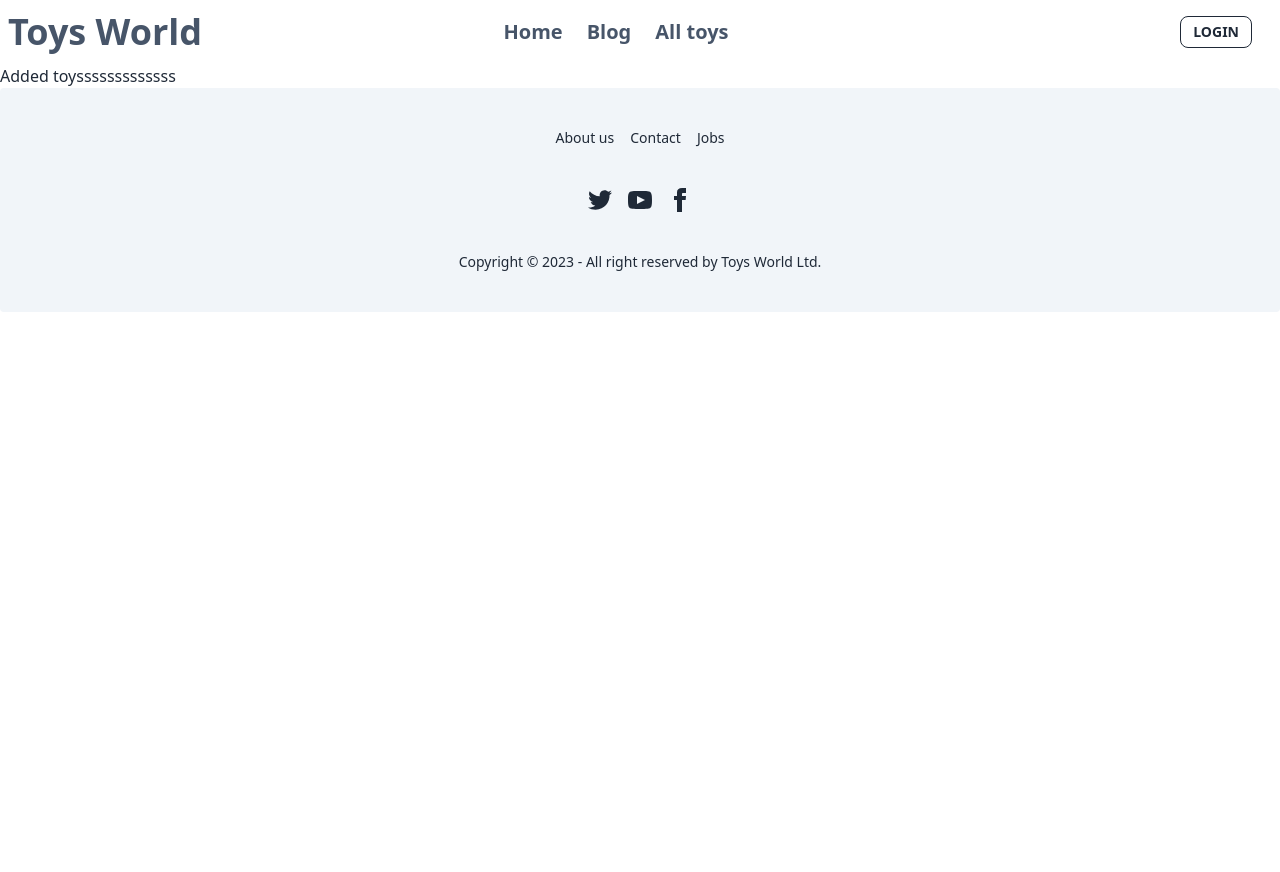
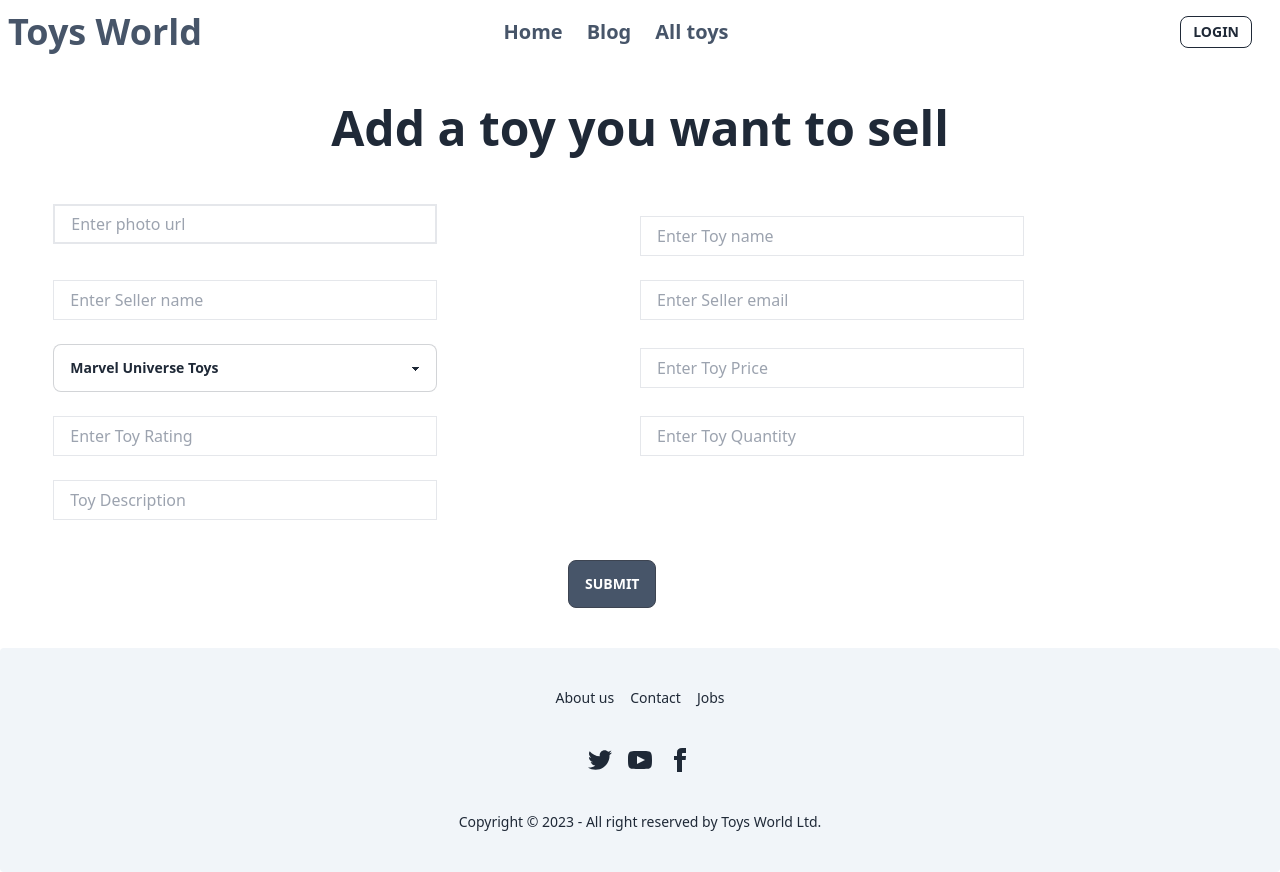
Before and after one commit to abdulahaddf/Toys-world, a React (Vite) app: page /add in a window 1280 px wide. Before the commit the page ends 800 px from the top, so only its background shows below. Built offline with nearby package versions, Linux system fonts and the light colour scheme; no server answers.

Commit message:
form created for adding a toy

```diff
--- a/package.json
+++ b/package.json
@@ -11,12 +11,14 @@
   },
   "dependencies": {
     "@lottiefiles/react-lottie-player": "^3.5.3",
+    "aos": "^2.3.4",
     "daisyui": "^2.51.6",
     "firebase": "^9.22.0",
     "localforage": "^1.10.0",
     "match-sorter": "^6.3.1",
     "react": "^18.2.0",
     "react-dom": "^18.2.0",
+    "react-hook-form": "^7.43.9",
     "react-router-dom": "^6.11.1",
     "react-toastify": "^9.1.3",
     "sort-by": "^1.2.0",
--- a/src/pages/home/Home.jsx
+++ b/src/pages/home/Home.jsx
@@ -1,6 +1,13 @@
-import React from "react";
+import React, { useEffect } from "react";
+// import React,{useEffect} from "react";
+// importing aos
+import AOS from "aos";
+import "aos/dist/aos.css";
 
 const Home = () => {
+  useEffect(() => {
+    AOS.init();
+  }, []);
   return (
     <div>
       <div
@@ -9,17 +16,26 @@ const Home = () => {
           backgroundImage: `url("https://i.ibb.co/7jXXpKy/59950734942.png")`,
         }}
       >
-        <div className="hero-overlay bg-slate-900 bg-opacity-70"></div>
+        <div className="hero-overlay bg-black bg-opacity-70"></div>
         <div className="hero-content text-center text-neutral-content">
-          <div className="max-w-md">
-            <h1 className="mb-5 text-5xl font-extrabold">Welcome to the World of Action Toys</h1>
+          <div data-aos="fade-up" data-aos-duration="3100" className="max-w-md">
+            <h1 className="mb-5 text-5xl font-extrabold">
+              Welcome to the World of Action Toys
+            </h1>
             <p className="mb-5 text-2xl font-bold">
               Find any kind of action toys here
             </p>
-            <button className="btn btn-slate bg-white text-black font-bold">Explore</button>
+            <button className="btn btn-slate bg-white text-black font-bold">
+              Explore
+            </button>
           </div>
         </div>
       </div>
+
+
+
+
+
     </div>
   );
 };
--- a/src/pages/toys/Addtoy.jsx
+++ b/src/pages/toys/Addtoy.jsx
@@ -1,11 +1,46 @@
-import React from 'react';
+import React from "react";
+import { useForm } from "react-hook-form";
+import { AuthContext } from "../../provider/AuthProvider";
+import { useContext } from "react";
 
 const Addtoy = () => {
-    return (
-        <div>
-            <p>Added toysssssssssssss</p>
+    const {user} = useContext(AuthContext)
+  const { register, handleSubmit } = useForm();
+  const onSubmit = (data) => console.log(data);
+
+  return (
+    <div>
+        <h1 className="text-3xl md:text-5xl font-bold text-center my-10">Add a toy you want to sell</h1>
+      <form className="w-full"  onSubmit={handleSubmit(onSubmit)}>
+        <div className="grid md:grid-cols-2 space-y-6 self-center w-11/12 items-center mx-auto">
+        <input placeholder="Enter photo url" className="border-2 h-10 w-96 p-4" {...register("photo")} />
+        <input placeholder="Enter Toy name" className="border h-10 w-96 p-4" {...register("name")} />
+        <input placeholder="Enter Seller name" className="border h-10 w-96 p-4" {...register("sellerName")} />
+        <input placeholder="Enter Seller email" defaultValue={user?.email} value={user?.email} className="border h-10 w-96 p-4" {...register("sellerEmail")} />
+
+        <select className="select select-bordered h-10 w-96 " {...register("subCategory")} defaultValue="marvel" >
+  <option value="" disabled selected>Pick a Sub-Category</option>
+  <option value="marvel">Marvel Universe Toys</option>
+  <option value="dc">DC Universe Toys</option>
+  <option value="transformer">Transformers Toys</option>
+</select>
+
+
+
+        <input placeholder="Enter Toy Price" className="border h-10 w-96 p-4" {...register("price")} />
+        <input placeholder="Enter Toy Rating" className="border h-10 w-96 p-4" {...register("rating")} />
+        <input placeholder="Enter Toy Quantity" type="number" className="border h-10 w-96 p-4" {...register("quantity")} />
+        <input placeholder="Toy Description" className="border h-10 w-96 p-4" {...register("description")} />
         </div>
-    );
+
+
+
+        <div className="w-36 mx-auto my-10"><input className="btn btn-slate " type="submit" /></div>
+
+
+      </form>
+    </div>
+  );
 };
 
 export default Addtoy;
--- a/src/shared/navbar/Nav.jsx
+++ b/src/shared/navbar/Nav.jsx
@@ -160,13 +160,9 @@ const Nav = () => {
             >
               Log Out
             </button>
-            <div className="relative w-10 rounded-full">
+            <div className="relative w-10 rounded-full tooltip tooltip-left " data-tip={user?.displayName}>
               <img className="rounded-full" src={user?.photoURL} />
-              <div className="absolute top-0 hover:top-8 right-0 hover:right-12 opacity-0 hover:opacity-100">
-                <p className="text-slate-700 text-md font-medium w-24">
-                  {user?.displayName}
-                </p>
-              </div>
+
             </div>
           </div>
         ) : (
```
Also changed, not shown: 1 other file (tests, documents, lock files or other folders).
